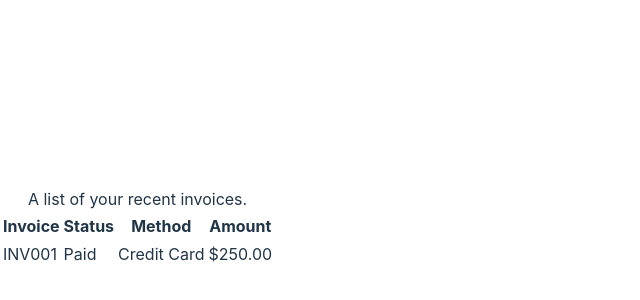
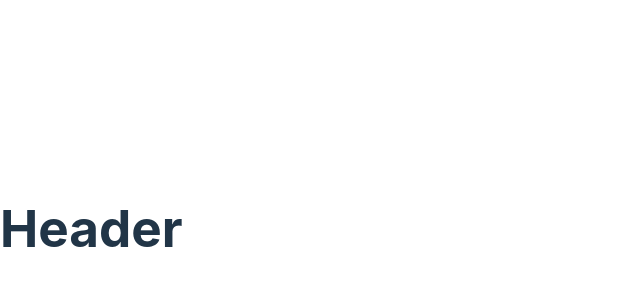
Before and after one commit to gustmrg/bitfinance-backend, a React (Vite) app in the folder client/: page / in a window 1280 px wide. Shown: the part 172-472 px from the top of the page, without its empty margins (0-640 px from the left). Built offline with nearby package versions, Linux system fonts and the light colour scheme.

Commit message:
[client] Add React Router

```diff
--- a/client/package.json
+++ b/client/package.json
@@ -17,6 +17,7 @@
     "lucide-react": "^0.383.0",
     "react": "^18.2.0",
     "react-dom": "^18.2.0",
+    "react-router-dom": "^6.23.1",
     "tailwind-merge": "^2.3.0",
     "tailwindcss-animate": "^1.0.7"
   },
--- a/client/src/App.tsx
+++ b/client/src/App.tsx
@@ -1,11 +1,12 @@
+import { RouterProvider } from "react-router-dom"
 import { ThemeProvider } from "./components/theme/theme-provider";
-import { Bills } from "./pages/app/bills";
+import { router } from "./routes";
 
 export function App() {
 
   return (
     <ThemeProvider defaultTheme="light" storageKey="bitfinance-ui-theme">
-      <Bills />
+      <RouterProvider router={router}/>
     </ThemeProvider>
   )
 }
--- /dev/null
+++ b/client/src/components/header.tsx
@@ -0,0 +1,5 @@
+export function Header() {
+    return (
+        <h1>Header</h1>
+    )
+}
--- /dev/null
+++ b/client/src/pages/app/_layouts/app.tsx
@@ -0,0 +1,14 @@
+import { Header } from "@/components/header";
+import { Outlet } from "react-router-dom"
+
+export function AppLayout() {
+    return (
+        <div className='flex min-h-screen flex-col antialiased'>
+            <Header />
+
+            <div className='flex flex-1 flex-col gap-4 p-8 pt-6'>
+                <Outlet />
+            </div>
+        </div>
+    )
+}
--- /dev/null
+++ b/client/src/routes.tsx
@@ -0,0 +1,9 @@
+import { createBrowserRouter } from 'react-router-dom'
+import { AppLayout } from './pages/app/_layouts/app'
+
+export const router = createBrowserRouter([
+    {
+        path: '/',
+        element: <AppLayout />
+    }
+])
```
Also changed, not shown: 1 other file (tests, documents, lock files or other folders).
